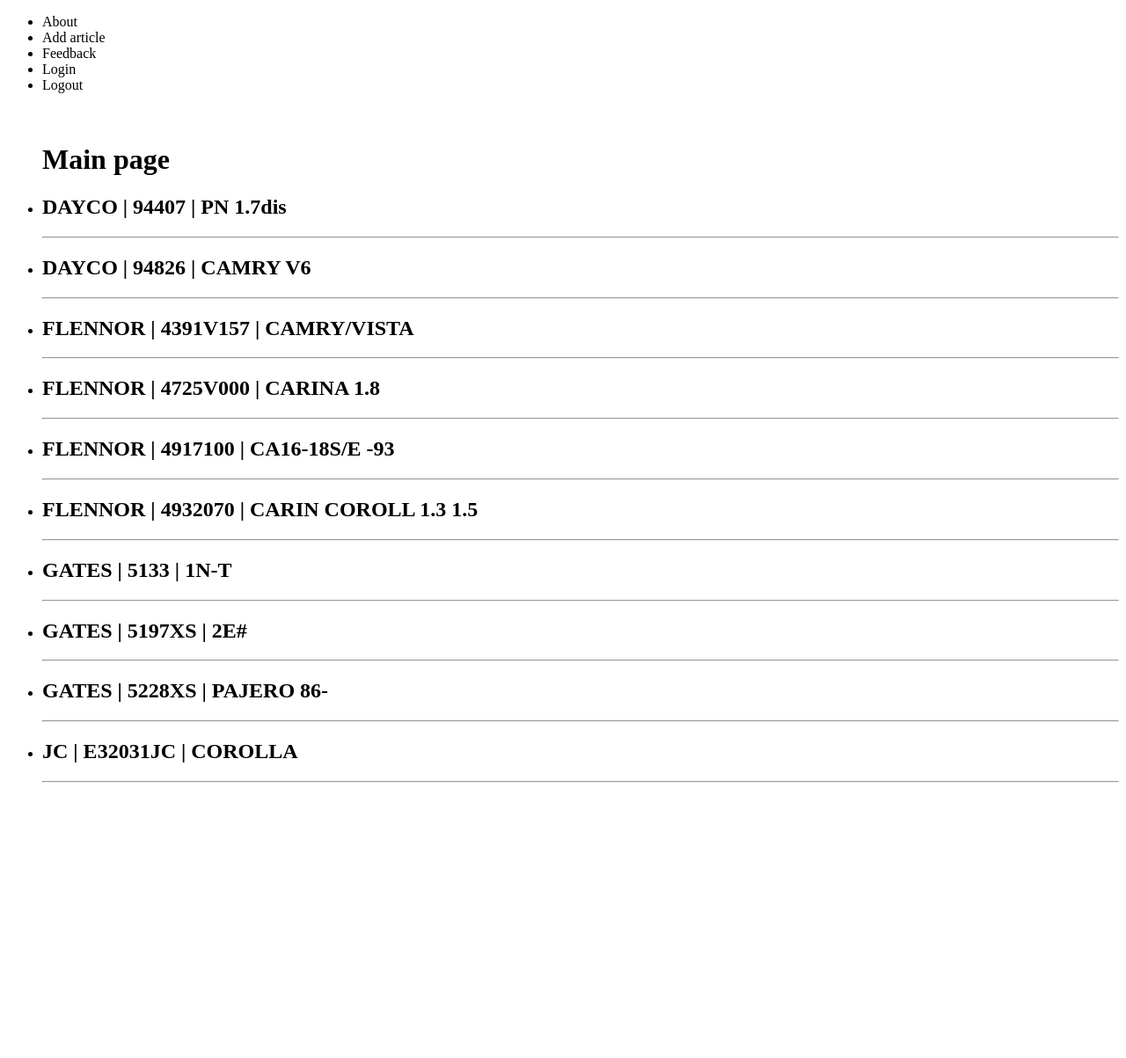
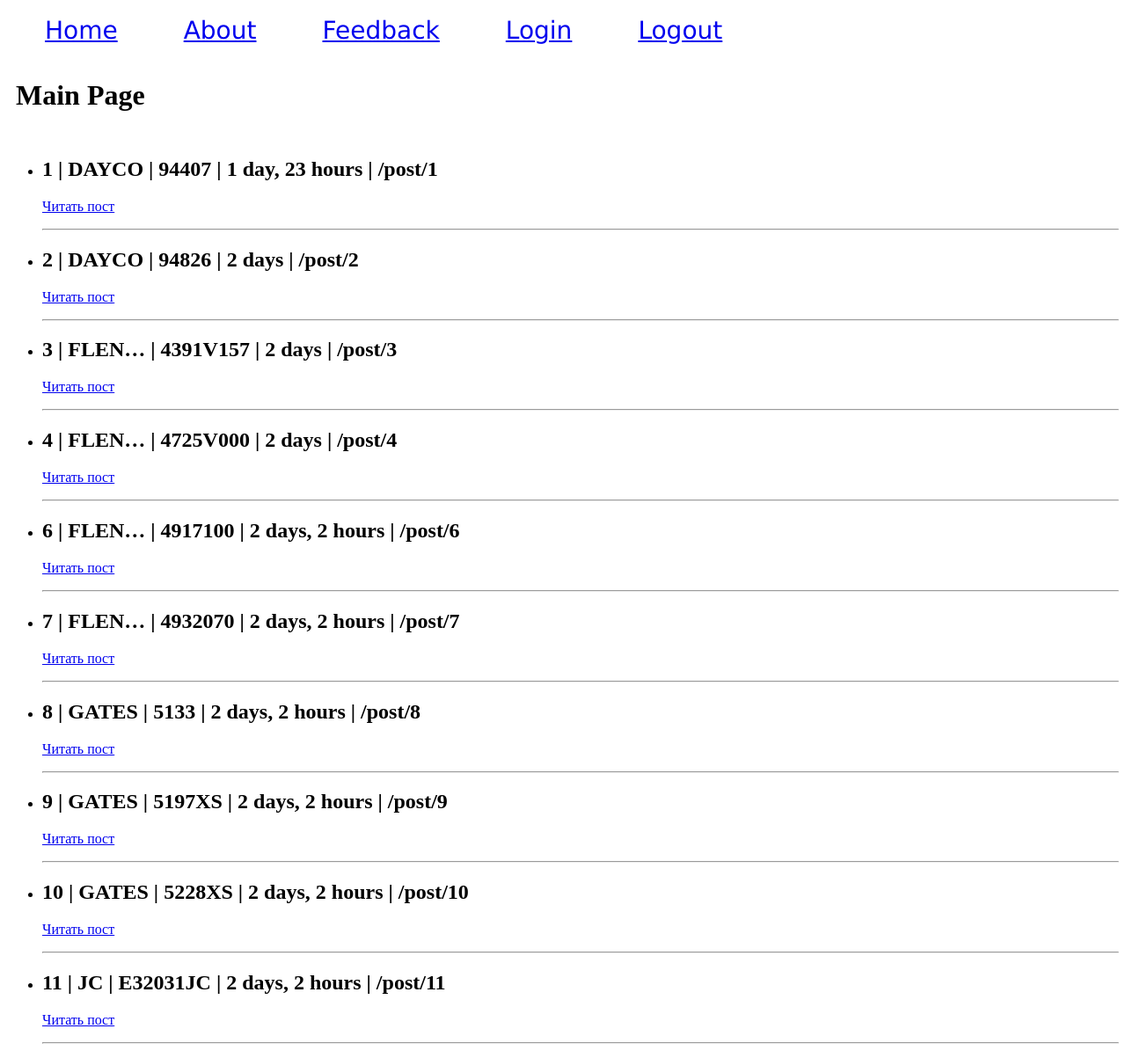
Before and after one commit to Korotaevam/garage_first, a Django app: page / in a window 1280 px wide. Shown: the whole page at 88% size. Before the commit the page ends 890 px from the top, so only its background shows below. Run offline with Django 4.2, Linux system fonts and the light colour scheme; data comes from the database, SQL or seed files in the repository; both versions use the stored data as it was after the commit.

Commit message:
get_absolute_url

```diff
--- a/grage/garage_main/models.py
+++ b/grage/garage_main/models.py
@@ -1,5 +1,6 @@
 from django.core.validators import MinValueValidator
 from django.db import models
+from django.urls import reverse
 
 
 class AutoModels(models.Model):
@@ -22,3 +23,6 @@
 
     def __str__(self):
         return ' '.join(map(str, [self.articles, self.group, self.subgroup]))
+
+    def get_absolute_url(self):
+        return reverse('show_post', kwargs={'post_id': self.pk})
--- a/grage/garage_main/templates/garage_main/base.html
+++ b/grage/garage_main/templates/garage_main/base.html
@@ -7,13 +7,29 @@
 <body>
 
 {% block mainmenu %}
-<ul>
+
+<style>
+   ul.hr {
+    margin: 0;
+    padding: 10px;
+   }
+   ul.hr li {
+    display: inline;
+    margin-right: 5px;
+    font-family: "My Custom Font", Verdana, Tahoma;
+    font-size: 28px;
+    padding: 33px;
+   }
+
+</style>
+
+<ul class="hr">
     {% for ind1 in menu%}
-    <li> {{ind1}}</li>
+    <li><a href="{% url ind1.url_name %}">{{ind1.title}}</a></li>
     {% endfor %}
     <br>
     <br>
-<h1> {{title}} </h1>
+    <h1> {{title}} </h1>
 
 </ul>
 {% endblock mainmenu %}
--- a/grage/garage_main/templates/garage_main/index.html
+++ b/grage/garage_main/templates/garage_main/index.html
@@ -1,18 +1,15 @@
 {% extends 'garage_main/base.html' %}
 
 {% block content %}
-
 <ul>
     {% for ind1 in posts %}
     {% if ind1.vendor %}
     <li>
-        <h2> {{ind1.subgroup}} | {{ind1.vendor}} | {{ind1.brand}} </h2>
-
+        <h2> {{ind1.pk}} | {{ind1.subgroup|truncatechars:5}} | {{ind1.vendor }} |
+            {{ind1.time_create|timesince:ind1.time_update}} | {{ind1.get_absolute_url}} </h2>
+        <p class="link-read-post"><a href="{{ ind1.get_absolute_url }}">Читать пост</a></p>
         <hr>
     </li>
     {% endif %}
     {% endfor %}
-    <br>
-    <br>
-
-    {% endblock content %}
+{% endblock content %}
--- a/grage/garage_main/urls.py
+++ b/grage/garage_main/urls.py
@@ -6,6 +6,11 @@
 urlpatterns = [
     path('', index, name='home'),
     path('about/', about, name='about'),
+    path('feedback/', feedback, name='feedback'),
+    path('login/', login, name='login'),
+    path('logout/', logout, name='logout'),
+    path('post/<int:post_id>', show_post, name='show_post'),
+
     path('cat/', category, name='category'),
     path('cat/<int:cat_id>', category, name='category_id'),
 ]
--- a/grage/garage_main/views.py
+++ b/grage/garage_main/views.py
@@ -3,12 +3,21 @@
 
 from garage_main.models import *
 
-menu = ['About', 'Add article', 'Feedback', 'Login', 'Logout']
+menu = [{'title': 'Home', 'url_name': 'home'},
+        {'title': 'About', 'url_name': 'about'},
+        {'title': 'Feedback', 'url_name': 'feedback'},
+        {'title': 'Login', 'url_name': 'login'},
+        {'title': 'Logout', 'url_name': 'logout'},
+        ]
 
 
 def index(request):
     posts = AutoModels.objects.all()
-    return render(request, 'garage_main/index.html', {'title': 'Main page', 'menu': menu, 'posts': posts})
+    context_menu = {'posts': posts,
+                    'menu': menu,
+                    'title': 'Main Page'
+                    }
+    return render(request, 'garage_main/index.html', context=context_menu)
 
 
 def about(request):
@@ -16,6 +25,22 @@
     return render(request, 'garage_main/about.html', {'title': 'About page', 'menu': menu, 'posts': posts})
 
 
+def feedback(request):
+    return HttpResponse(f'<h1> feedback <br> {request}</h1>')
+
+
+def login(request):
+    return HttpResponse(f'<h1> Login <br> {request}</h1>')
+
+
+def logout(request):
+    return HttpResponse(f'<h1> logout <br> {request}</h1>')
+
+
+def show_post(request, post_id):
+    return HttpResponse(f'<h1> show post <br> {post_id}</h1>')
+
+
 def category(request, cat_id=0):
     if cat_id > 10:
         return redirect('home')
```
Also changed, not shown: grage/grage/settings.py (+2 -9 lines), grage/db.sqlite3.
